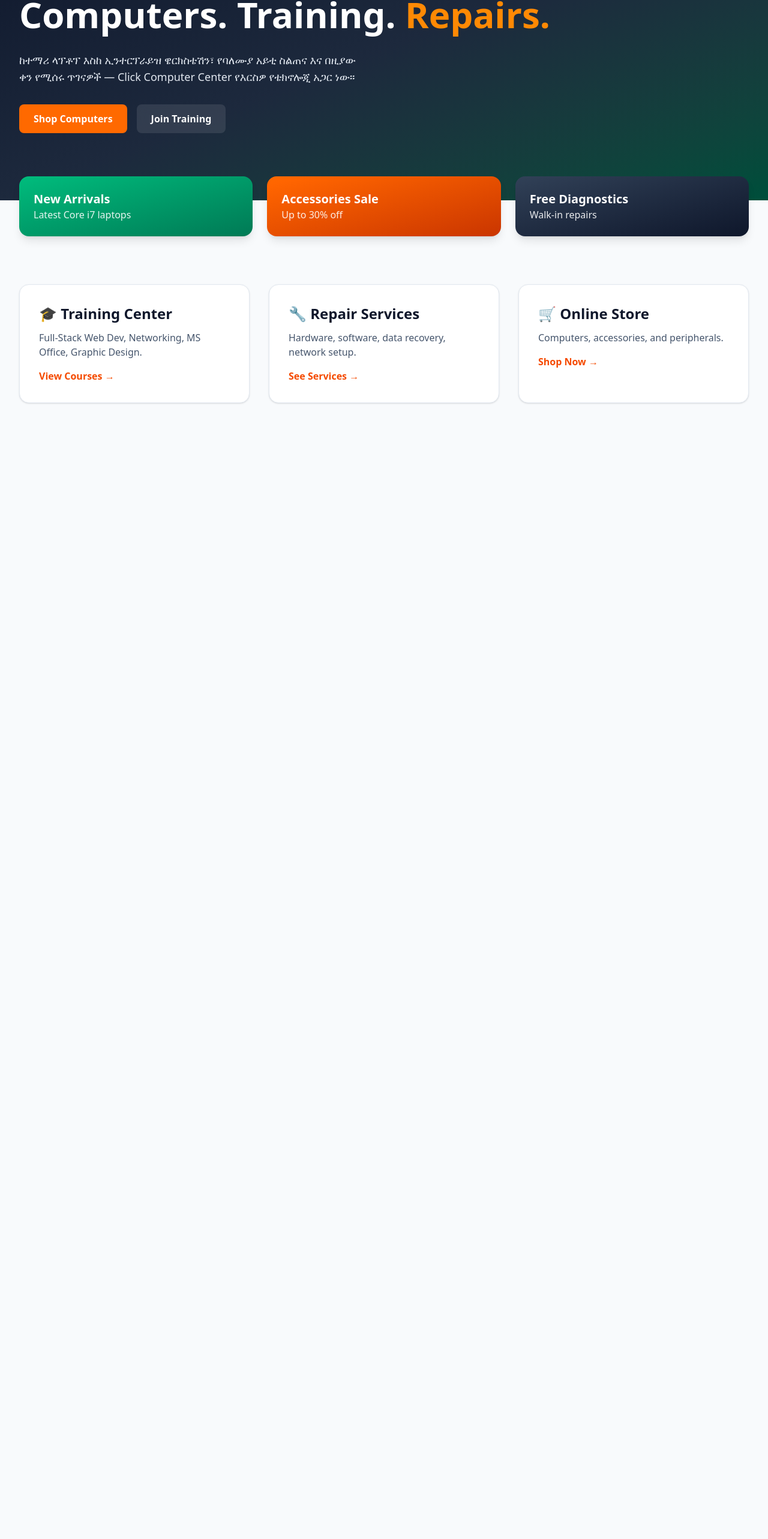
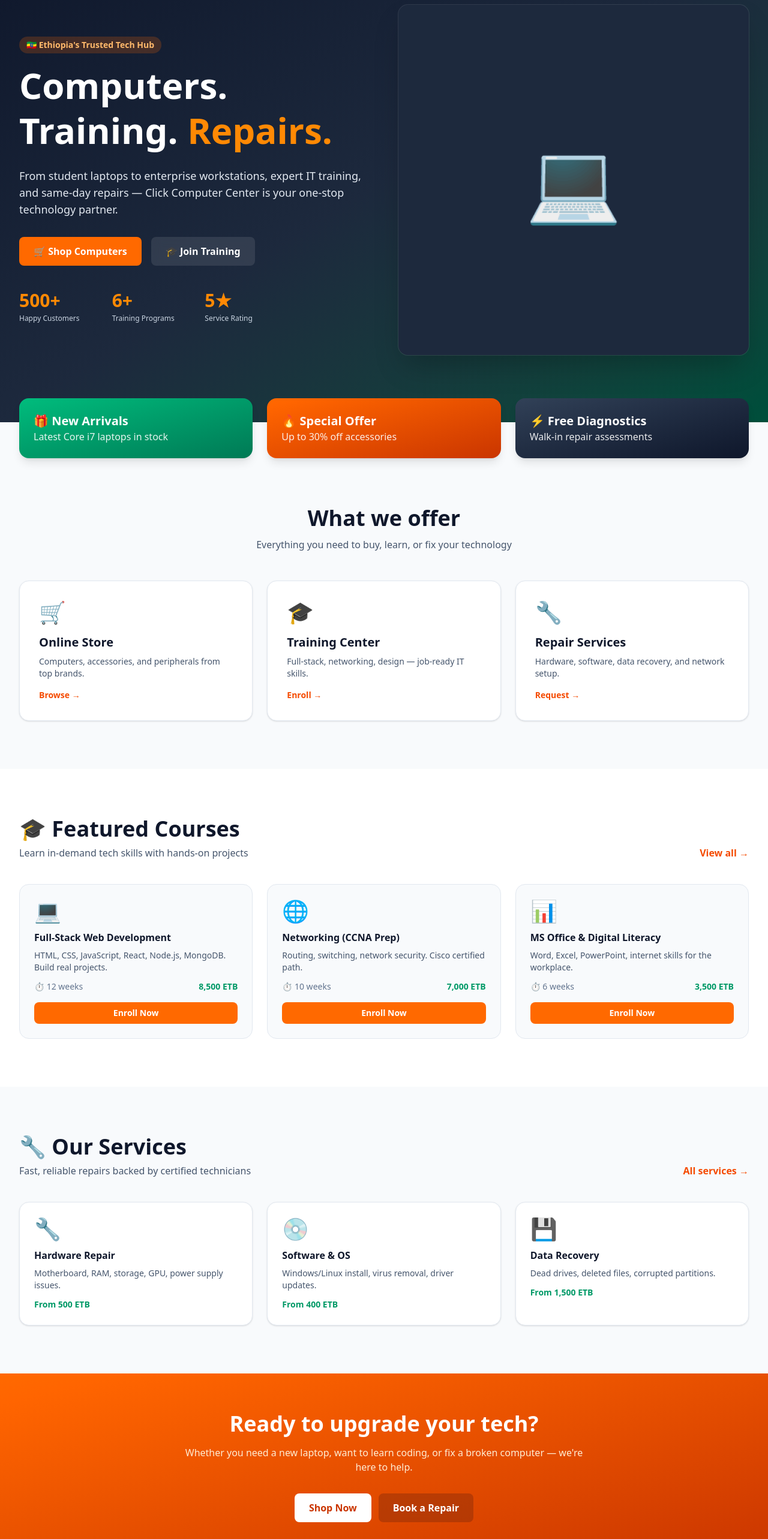
Before and after one commit to abulmalik-6304/Click-Computer-Center, a Next.js app: page / in a window 1280 px wide. Shown: the part 169-2735 px from the top of the page at 60% size. Before the commit the page ends 921 px from the top, so only its background shows below. Built offline with nearby package versions, Linux system fonts and the light colour scheme.

Commit message:
Revamp HomePage structure and content
Refactor homepage layout and content for improved clarity and engagement.

```diff
--- a/src/app/page.tsx
+++ b/src/app/page.tsx
@@ -1,80 +1,249 @@
+// src/app/page.tsx
 import Link from "next/link";
+import PublicNav from "@/components/public/PublicNav";
+import PublicFooter from "@/components/public/PublicFooter";
+import { TRAINING_COURSES, SERVICES } from "@/lib/public-data";
 
 export default function HomePage() {
   return (
-    <main className="min-h-screen bg-slate-50">
-      <section className="bg-gradient-to-br from-slate-900 via-slate-800 to-emerald-900 text-white">
-        <div className="max-w-7xl mx-auto px-4 sm:px-6 lg:px-8 py-20 lg:py-28">
+    <>
+      <PublicNav />
+
+      {/* HERO */}
+      <section className="relative overflow-hidden bg-gradient-to-br from-slate-900 via-slate-800 to-emerald-900 text-white">
+        <div className="max-w-7xl mx-auto px-4 sm:px-6 lg:px-8 py-20 lg:py-28 grid lg:grid-cols-2 gap-12 items-center">
+          <div>
             <span className="inline-block px-3 py-1 rounded-full bg-orange-500/20 text-orange-300 text-sm font-semibold mb-4">
-            Ethiopia's Trusted Tech Hub
+              🇪🇹 Ethiopia's Trusted Tech Hub
             </span>
             <h1 className="text-4xl sm:text-5xl lg:text-6xl font-extrabold leading-tight">
-            Computers. Training.{" "}
-            <span className="text-orange-400">Repairs.</span>
+              Computers. <br />
+              Training. <span className="text-orange-400">Repairs.</span>
             </h1>
             <p className="mt-6 text-lg text-slate-200 max-w-xl">
-            ከተማሪ ላፕቶፕ እስከ ኢንተርፕራይዝ ዌርክስቴሽን፣ የባለሙያ አይቲ ስልጠና እና በዚያው ቀን የሚሰሩ ጥገናዎች —
-            Click Computer Center የእርስዎ የቴክኖሎጂ አጋር ነው።
+              From student laptops to enterprise workstations, expert IT training,
+              and same-day repairs — Click Computer Center is your one-stop
+              technology partner.
             </p>
             <div className="mt-8 flex flex-wrap gap-4">
-            <Link href="/store" className="px-6 py-3 bg-orange-500 hover:bg-orange-600 rounded-lg font-semibold transition">
-              Shop Computers
+              <Link
+                href="/store"
+                className="px-6 py-3 bg-orange-500 hover:bg-orange-600 rounded-lg font-semibold transition"
+              >
+                🛒 Shop Computers
               </Link>
-            <Link href="/training" className="px-6 py-3 bg-white/10 hover:bg-white/20 rounded-lg font-semibold backdrop-blur transition">
-              Join Training
+              <Link
+                href="/training"
+                className="px-6 py-3 bg-white/10 hover:bg-white/20 rounded-lg font-semibold backdrop-blur transition"
+              >
+                🎓 Join Training
+              </Link>
+            </div>
+
+            {/* Quick stats */}
+            <div className="mt-10 grid grid-cols-3 gap-4 max-w-md">
+              <div>
+                <p className="text-3xl font-bold text-orange-400">500+</p>
+                <p className="text-xs text-slate-300 mt-1">Happy Customers</p>
+              </div>
+              <div>
+                <p className="text-3xl font-bold text-orange-400">6+</p>
+                <p className="text-xs text-slate-300 mt-1">Training Programs</p>
+              </div>
+              <div>
+                <p className="text-3xl font-bold text-orange-400">5★</p>
+                <p className="text-xs text-slate-300 mt-1">Service Rating</p>
+              </div>
+            </div>
+          </div>
+
+          <div className="relative aspect-square rounded-2xl overflow-hidden shadow-2xl ring-1 ring-white/10 bg-slate-800 flex items-center justify-center">
+            <span className="text-9xl">💻</span>
+          </div>
+        </div>
+      </section>
+
+      {/* PROMO BANNERS */}
+      <section className="max-w-7xl mx-auto px-4 sm:px-6 lg:px-8 -mt-10 relative z-10">
+        <div className="grid sm:grid-cols-3 gap-6">
+          <div className="p-6 rounded-2xl bg-gradient-to-br from-emerald-500 to-emerald-700 text-white shadow-lg">
+            <h3 className="font-bold text-xl">🎁 New Arrivals</h3>
+            <p className="opacity-90">Latest Core i7 laptops in stock</p>
+          </div>
+          <div className="p-6 rounded-2xl bg-gradient-to-br from-orange-500 to-orange-700 text-white shadow-lg">
+            <h3 className="font-bold text-xl">🔥 Special Offer</h3>
+            <p className="opacity-90">Up to 30% off accessories</p>
+          </div>
+          <div className="p-6 rounded-2xl bg-gradient-to-br from-slate-700 to-slate-900 text-white shadow-lg">
+            <h3 className="font-bold text-xl">⚡ Free Diagnostics</h3>
+            <p className="opacity-90">Walk-in repair assessments</p>
+          </div>
+        </div>
+      </section>
+
+      {/* QUICK CATEGORIES */}
+      <section className="max-w-7xl mx-auto px-4 sm:px-6 lg:px-8 py-20">
+        <div className="text-center mb-12">
+          <h2 className="text-3xl sm:text-4xl font-bold text-slate-900">
+            What we offer
+          </h2>
+          <p className="text-slate-600 mt-3 max-w-2xl mx-auto">
+            Everything you need to buy, learn, or fix your technology
+          </p>
+        </div>
+
+        <div className="grid md:grid-cols-3 gap-6">
+          <Link
+            href="/store"
+            className="group bg-white p-8 rounded-2xl border border-slate-200 shadow-sm hover:shadow-xl hover:border-orange-300 transition"
+          >
+            <div className="text-4xl mb-4">🛒</div>
+            <h3 className="text-xl font-bold text-slate-900 group-hover:text-orange-600">
+              Online Store
+            </h3>
+            <p className="mt-2 text-slate-600 text-sm">
+              Computers, accessories, and peripherals from top brands.
+            </p>
+            <p className="mt-4 text-orange-600 font-semibold text-sm">Browse →</p>
+          </Link>
+
+          <Link
+            href="/training"
+            className="group bg-white p-8 rounded-2xl border border-slate-200 shadow-sm hover:shadow-xl hover:border-orange-300 transition"
+          >
+            <div className="text-4xl mb-4">🎓</div>
+            <h3 className="text-xl font-bold text-slate-900 group-hover:text-orange-600">
+              Training Center
+            </h3>
+            <p className="mt-2 text-slate-600 text-sm">
+              Full-stack, networking, design — job-ready IT skills.
+            </p>
+            <p className="mt-4 text-orange-600 font-semibold text-sm">Enroll →</p>
+          </Link>
+
+          <Link
+            href="/services"
+            className="group bg-white p-8 rounded-2xl border border-slate-200 shadow-sm hover:shadow-xl hover:border-orange-300 transition"
+          >
+            <div className="text-4xl mb-4">🔧</div>
+            <h3 className="text-xl font-bold text-slate-900 group-hover:text-orange-600">
+              Repair Services
+            </h3>
+            <p className="mt-2 text-slate-600 text-sm">
+              Hardware, software, data recovery, and network setup.
+            </p>
+            <p className="mt-4 text-orange-600 font-semibold text-sm">Request →</p>
+          </Link>
+        </div>
+      </section>
+
+      {/* FEATURED COURSES */}
+      <section className="bg-white py-20">
+        <div className="max-w-7xl mx-auto px-4 sm:px-6 lg:px-8">
+          <div className="flex items-end justify-between flex-wrap gap-4 mb-10">
+            <div>
+              <h2 className="text-3xl sm:text-4xl font-bold text-slate-900">
+                🎓 Featured Courses
+              </h2>
+              <p className="text-slate-600 mt-2">
+                Learn in-demand tech skills with hands-on projects
+              </p>
+            </div>
+            <Link href="/training" className="text-orange-600 font-semibold hover:text-orange-700">
+              View all →
+            </Link>
+          </div>
+
+          <div className="grid sm:grid-cols-2 lg:grid-cols-3 gap-6">
+            {TRAINING_COURSES.slice(0, 3).map((c) => (
+              <div
+                key={c.id}
+                className="bg-slate-50 rounded-2xl p-6 border border-slate-200 flex flex-col"
+              >
+                <div className="text-4xl mb-3">{c.icon}</div>
+                <h3 className="font-bold text-slate-900">{c.title}</h3>
+                <p className="text-sm text-slate-600 mt-2 flex-1">{c.description}</p>
+                <div className="mt-3 flex items-center justify-between text-sm">
+                  <span className="text-slate-500">⏱ {c.duration}</span>
+                  <span className="font-bold text-emerald-600">
+                    {c.fee.toLocaleString()} ETB
+                  </span>
+                </div>
+                <Link
+                  href={`/training/register?course=${c.id}`}
+                  className="mt-4 px-4 py-2 bg-orange-500 hover:bg-orange-600 text-white font-semibold rounded-lg text-center text-sm"
+                >
+                  Enroll Now
+                </Link>
+              </div>
+            ))}
+          </div>
+        </div>
+      </section>
+
+      {/* SERVICES OVERVIEW */}
+      <section className="py-20">
+        <div className="max-w-7xl mx-auto px-4 sm:px-6 lg:px-8">
+          <div className="flex items-end justify-between flex-wrap gap-4 mb-10">
+            <div>
+              <h2 className="text-3xl sm:text-4xl font-bold text-slate-900">
+                🔧 Our Services
+              </h2>
+              <p className="text-slate-600 mt-2">
+                Fast, reliable repairs backed by certified technicians
+              </p>
+            </div>
+            <Link href="/services" className="text-orange-600 font-semibold hover:text-orange-700">
+              All services →
+            </Link>
+          </div>
+
+          <div className="grid sm:grid-cols-2 lg:grid-cols-3 gap-6">
+            {SERVICES.slice(0, 3).map((s) => (
+              <div
+                key={s.id}
+                className="bg-white rounded-2xl p-6 border border-slate-200 shadow-sm"
+              >
+                <div className="text-4xl mb-3">{s.icon}</div>
+                <h3 className="font-bold text-slate-900">{s.title}</h3>
+                <p className="text-sm text-slate-600 mt-2">{s.description}</p>
+                <p className="mt-3 text-sm font-semibold text-emerald-600">
+                  From {s.startingPrice.toLocaleString()} ETB
+                </p>
+              </div>
+            ))}
+          </div>
+        </div>
+      </section>
+
+      {/* CTA */}
+      <section className="bg-gradient-to-br from-orange-500 to-orange-700 py-16">
+        <div className="max-w-4xl mx-auto px-4 sm:px-6 lg:px-8 text-center text-white">
+          <h2 className="text-3xl sm:text-4xl font-bold">
+            Ready to upgrade your tech?
+          </h2>
+          <p className="mt-4 text-orange-100 max-w-2xl mx-auto">
+            Whether you need a new laptop, want to learn coding, or fix a broken
+            computer — we're here to help.
+          </p>
+          <div className="mt-8 flex flex-wrap justify-center gap-3">
+            <Link
+              href="/store"
+              className="px-6 py-3 bg-white text-orange-700 hover:bg-orange-50 rounded-lg font-bold"
+            >
+              Shop Now
+            </Link>
+            <Link
+              href="/services/request"
+              className="px-6 py-3 bg-orange-900/40 hover:bg-orange-900/60 text-white rounded-lg font-bold backdrop-blur"
+            >
+              Book a Repair
             </Link>
           </div>
         </div>
       </section>
 
-      <section className="max-w-7xl mx-auto px-4 sm:px-6 lg:px-8 -mt-10 relative z-10">
-        <div className="grid sm:grid-cols-2 lg:grid-cols-3 gap-6">
-          <div className="p-6 rounded-2xl bg-gradient-to-br from-emerald-500 to-emerald-700 text-white shadow-lg">
-            <h3 className="font-bold text-xl">New Arrivals</h3>
-            <p className="opacity-90">Latest Core i7 laptops</p>
-          </div>
-          <div className="p-6 rounded-2xl bg-gradient-to-br from-orange-500 to-orange-700 text-white shadow-lg">
-            <h3 className="font-bold text-xl">Accessories Sale</h3>
-            <p className="opacity-90">Up to 30% off</p>
-          </div>
-          <div className="p-6 rounded-2xl bg-gradient-to-br from-slate-700 to-slate-900 text-white shadow-lg">
-            <h3 className="font-bold text-xl">Free Diagnostics</h3>
-            <p className="opacity-90">Walk-in repairs</p>
-          </div>
-        </div>
-      </section>
-
-      <section className="max-w-7xl mx-auto px-4 sm:px-6 lg:px-8 py-20">
-        <div className="grid md:grid-cols-3 gap-8">
-          <div className="bg-white p-8 rounded-2xl border border-slate-200 shadow-sm">
-            <h2 className="text-2xl font-bold text-slate-900">🎓 Training Center</h2>
-            <p className="mt-3 text-slate-600">
-              Full-Stack Web Dev, Networking, MS Office, Graphic Design.
-            </p>
-            <Link href="/training" className="inline-block mt-4 text-orange-600 font-semibold hover:underline">
-              View Courses →
-            </Link>
-          </div>
-          <div className="bg-white p-8 rounded-2xl border border-slate-200 shadow-sm">
-            <h2 className="text-2xl font-bold text-slate-900">🔧 Repair Services</h2>
-            <p className="mt-3 text-slate-600">
-              Hardware, software, data recovery, network setup.
-            </p>
-            <Link href="/services" className="inline-block mt-4 text-orange-600 font-semibold hover:underline">
-              See Services →
-            </Link>
-          </div>
-          <div className="bg-white p-8 rounded-2xl border border-slate-200 shadow-sm">
-            <h2 className="text-2xl font-bold text-slate-900">🛒 Online Store</h2>
-            <p className="mt-3 text-slate-600">
-              Computers, accessories, and peripherals.
-            </p>
-            <Link href="/store" className="inline-block mt-4 text-orange-600 font-semibold hover:underline">
-              Shop Now →
-            </Link>
-          </div>
-        </div>
-      </section>
-    </main>
+      <PublicFooter />
+    </>
   );
 }
```
Lines whose indentation alone changed are shown as unchanged.
